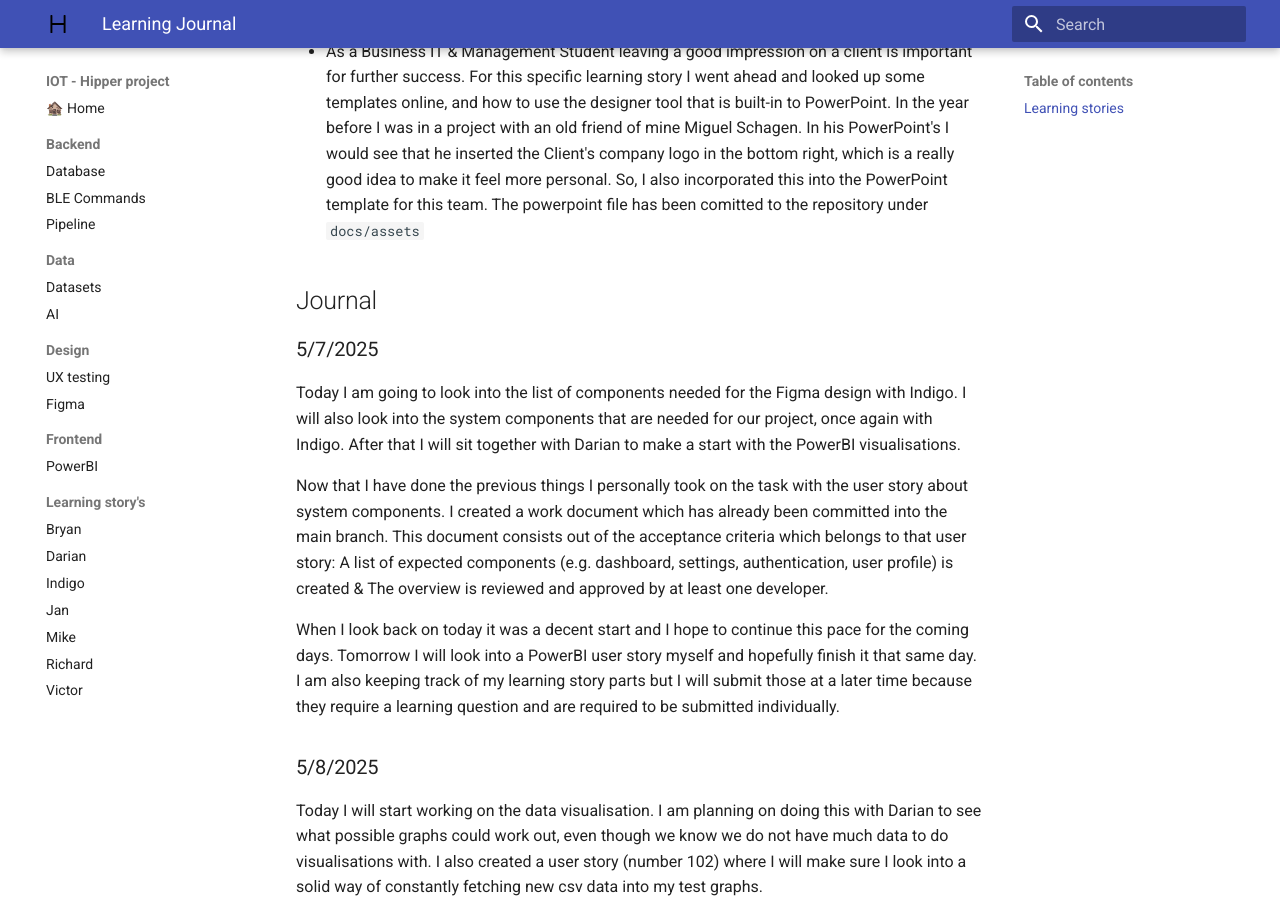
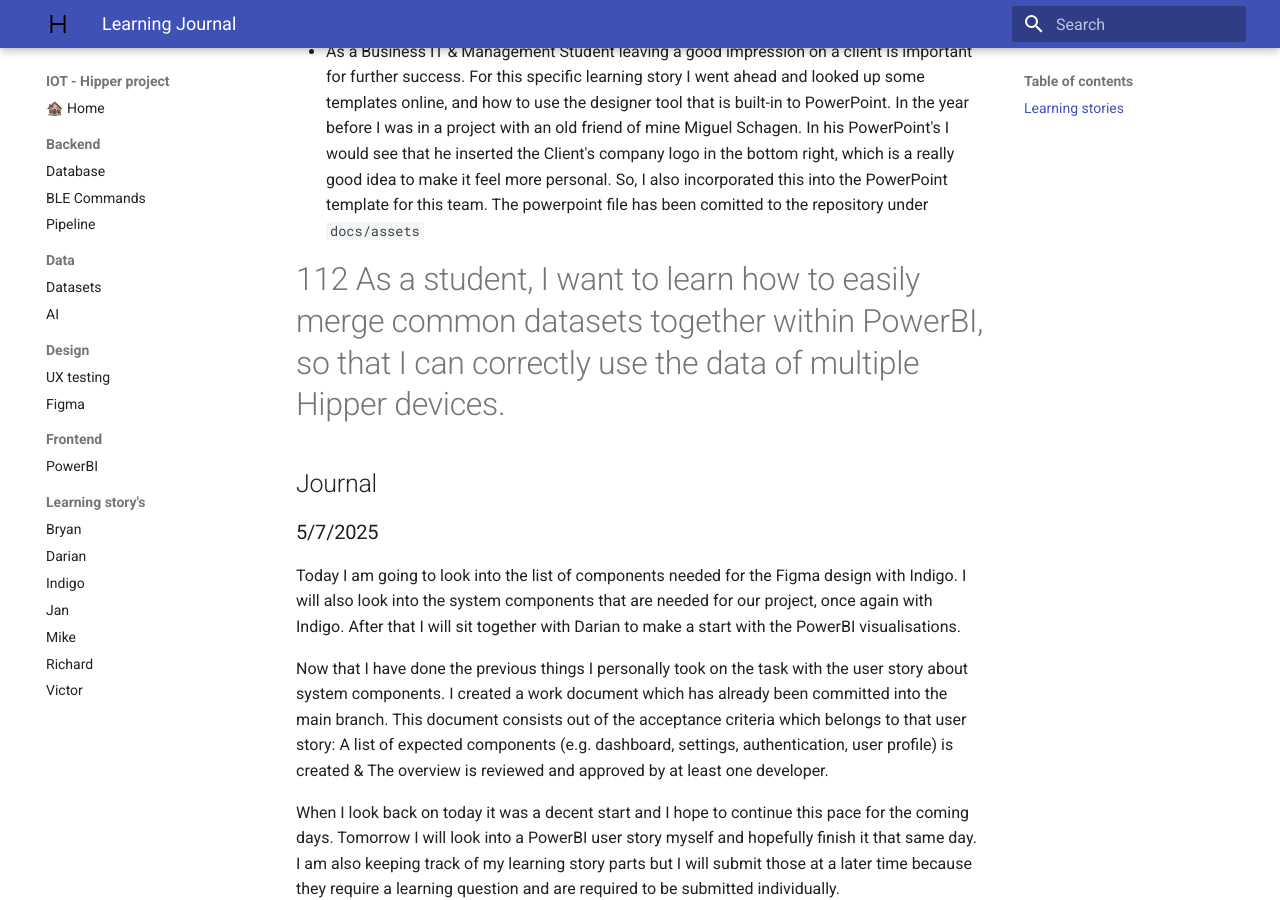
Before and after one commit to Vic-Warden/Digital-Life-Hipper-Monitoring, an MkDocs documentation site: the page built from docs/learning/journalJan.md, in a window 1280 px wide and 900 px high, scrolled down 891 px. Built offline with MkDocs 1.6.1 and Material for MkDocs 9.7.7, drawn with Linux system fonts in a browser that asks for light colours.

Commit message:
add in learning story to journal

```diff
--- a/docs/learning/journalJan.md
+++ b/docs/learning/journalJan.md
@@ -8,6 +8,9 @@ This file contains the learning journal with the learning stories of Jan.
 
 #120 As a Student, I need a PowerPoint template for the Sprint Review, so I can clearly and professionally present the completed work to the Product Owner.
 * As a Business IT & Management Student leaving a good impression on a client is important for further success. For this specific learning story I went ahead and looked up some templates online, and how to use the designer tool that is built-in to PowerPoint. In the year before I was in a project with an old friend of mine Miguel Schagen. In his PowerPoint's I would see that he inserted the Client's company logo in the bottom right, which is a really good idea to make it feel more personal. So, I also incorporated this into the PowerPoint template for this team. The powerpoint file has been comitted to the repository under `docs/assets`
+
+#112 As a student, I want to learn how to easily merge common datasets together within PowerBI, so that I can correctly use the data of multiple Hipper devices.
+
 
 ## Journal
 
```
